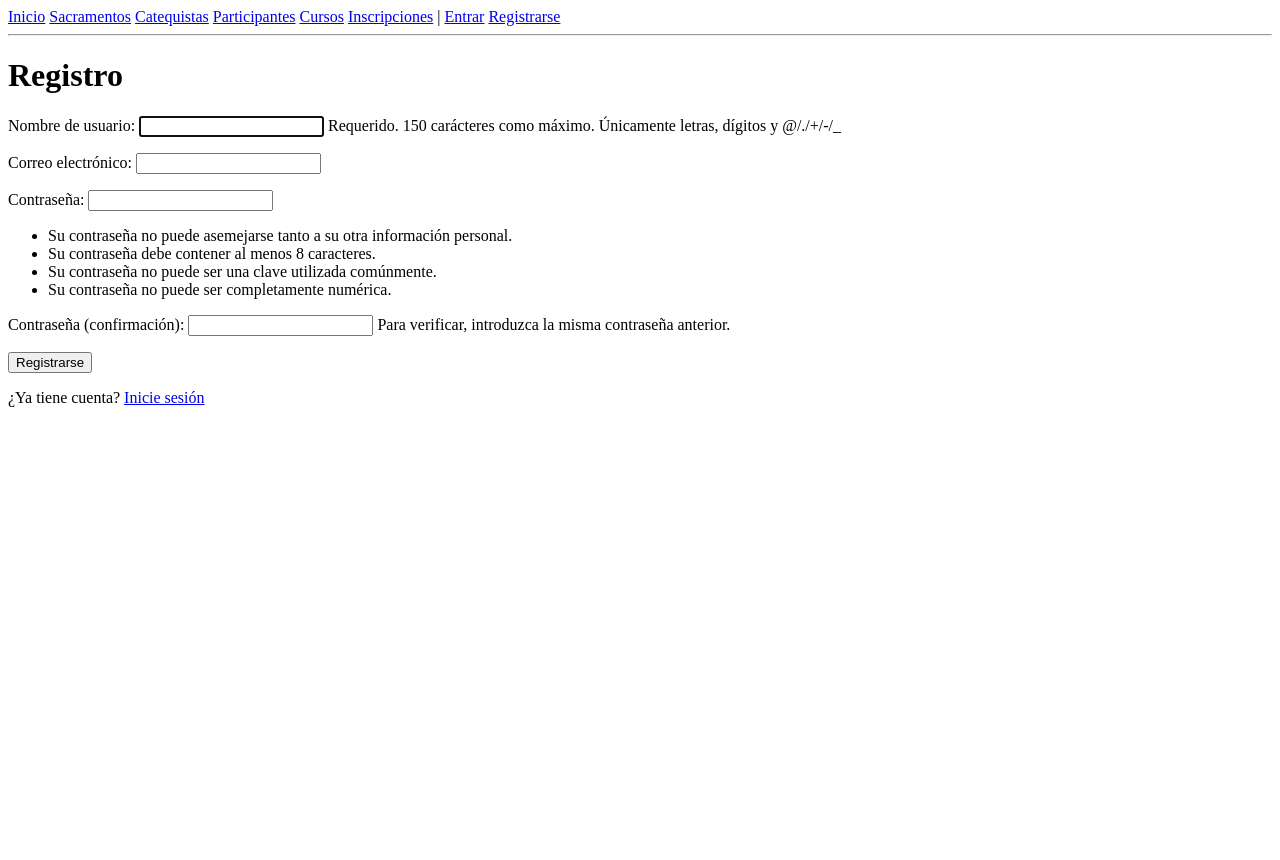
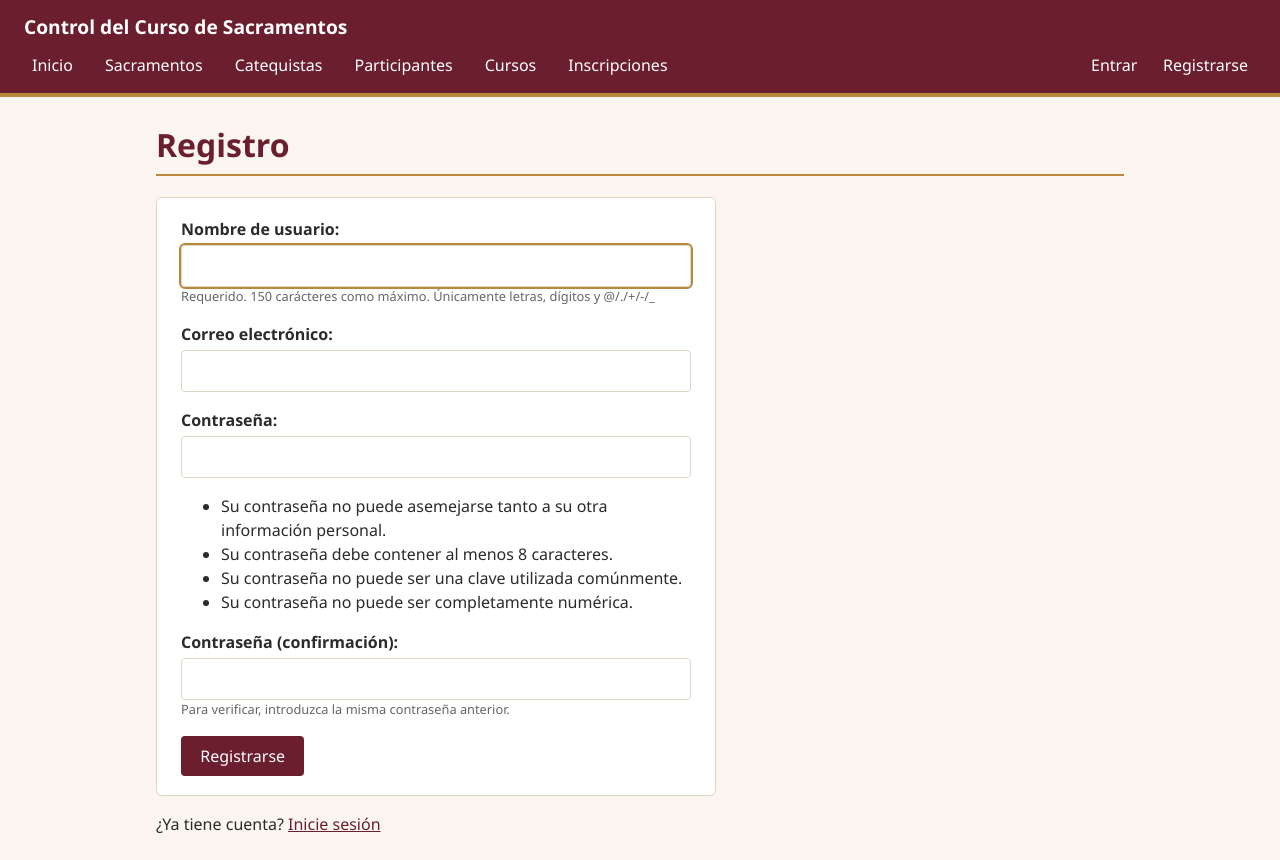
Before and after one commit to Anahi99/Proyecto_Curso_Iglesia, a Django app: page /registro/ in a window 1280 px wide. Before the commit the page ends 407 px from the top, so only its background shows below. Run offline with Django 5.2, Linux system fonts and the light colour scheme.

Commit message:
feat (2026-11-25): estilos CSS con archivos estáticos propios

```diff
--- /dev/null
+++ b/catequesis/static/catequesis/css/estilos.css
@@ -0,0 +1,274 @@
+:root {
+    --vino: #6b1e2e;
+    --vino-oscuro: #4a1420;
+    --crema: #faf6ef;
+    --dorado: #b8893b;
+    --texto: #2b2b2b;
+    --borde: #e0d6c6;
+    --exito: #2e7d4f;
+    --error: #b3261e;
+}
+
+* {
+    box-sizing: border-box;
+}
+
+body {
+    margin: 0;
+    font-family: "Segoe UI", Arial, sans-serif;
+    background: var(--crema);
+    color: var(--texto);
+    line-height: 1.5;
+}
+
+/* ---------- Cabecera y menú ---------- */
+.cabecera {
+    background: var(--vino);
+    color: #fff;
+    padding: 0.8rem 1.5rem;
+    border-bottom: 4px solid var(--dorado);
+}
+
+.marca {
+    display: block;
+    font-size: 1.2rem;
+    font-weight: bold;
+    margin-bottom: 0.5rem;
+}
+
+.menu {
+    display: flex;
+    flex-wrap: wrap;
+    align-items: center;
+    gap: 0.4rem 1rem;
+}
+
+.menu a {
+    color: #fff;
+    text-decoration: none;
+    padding: 0.2rem 0.5rem;
+    border-radius: 4px;
+}
+
+.menu a:hover {
+    background: var(--vino-oscuro);
+}
+
+.sesion {
+    margin-left: auto;
+    display: flex;
+    align-items: center;
+    gap: 0.6rem;
+}
+
+.sesion form {
+    display: inline;
+}
+
+.sesion button {
+    background: var(--dorado);
+    color: #fff;
+    border: none;
+    padding: 0.3rem 0.8rem;
+    border-radius: 4px;
+    cursor: pointer;
+}
+
+.sesion button:hover {
+    background: #9b722f;
+}
+
+/* ---------- Contenido ---------- */
+.contenedor {
+    max-width: 1000px;
+    margin: 1.5rem auto;
+    padding: 0 1rem;
+}
+
+h1 {
+    color: var(--vino);
+    border-bottom: 2px solid var(--dorado);
+    padding-bottom: 0.3rem;
+}
+
+h2 {
+    color: var(--vino-oscuro);
+    margin-top: 1.8rem;
+}
+
+a {
+    color: var(--vino);
+}
+
+hr {
+    display: none;
+}
+
+/* ---------- Mensajes ---------- */
+.mensajes {
+    list-style: none;
+    padding: 0;
+    margin: 0 0 1rem;
+}
+
+.mensajes li {
+    padding: 0.7rem 1rem;
+    border-radius: 4px;
+    margin-bottom: 0.5rem;
+    background: #fff;
+    border-left: 5px solid var(--dorado);
+}
+
+.mensajes li.success {
+    border-left-color: var(--exito);
+    background: #eaf5ee;
+}
+
+.mensajes li.error {
+    border-left-color: var(--error);
+    background: #fbeceb;
+}
+
+/* ---------- Tablas ---------- */
+table {
+    width: 100%;
+    border-collapse: collapse;
+    background: #fff;
+}
+
+table, th, td {
+    border: 1px solid var(--borde);
+}
+
+th {
+    background: var(--vino);
+    color: #fff;
+    text-align: left;
+}
+
+th, td {
+    padding: 0.6rem 0.8rem;
+}
+
+tr:nth-child(even) td {
+    background: #fdfaf5;
+}
+
+/* ---------- Botones-enlace (sin tocar las plantillas) ---------- */
+a[href$="/nuevo/"],
+a[href$="/nueva/"] {
+    display: inline-block;
+    background: var(--vino);
+    color: #fff;
+    text-decoration: none;
+    padding: 0.4rem 0.9rem;
+    border-radius: 4px;
+}
+
+a[href$="/nuevo/"]:hover,
+a[href$="/nueva/"]:hover {
+    background: var(--vino-oscuro);
+}
+
+a[href$="/editar/"] {
+    color: var(--dorado);
+    font-weight: bold;
+}
+
+a[href$="/eliminar/"] {
+    color: var(--error);
+    font-weight: bold;
+}
+
+td a {
+    margin-right: 0.6rem;
+}
+
+/* ---------- Formularios ---------- */
+main form {
+    background: #fff;
+    border: 1px solid var(--borde);
+    border-radius: 6px;
+    padding: 1.2rem 1.5rem;
+    max-width: 560px;
+}
+
+main form p {
+    margin: 0 0 1rem;
+}
+
+main form label {
+    display: block;
+    font-weight: bold;
+    margin-bottom: 0.25rem;
+}
+
+main form input[type="text"],
+main form input[type="email"],
+main form input[type="password"],
+main form input[type="number"],
+main form input[type="date"],
+main form select,
+main form textarea {
+    width: 100%;
+    padding: 0.5rem;
+    border: 1px solid var(--borde);
+    border-radius: 4px;
+    font: inherit;
+}
+
+main form input:focus,
+main form select:focus,
+main form textarea:focus {
+    outline: 2px solid var(--dorado);
+}
+
+main form input[type="checkbox"] {
+    width: auto;
+}
+
+main form button {
+    background: var(--vino);
+    color: #fff;
+    border: none;
+    padding: 0.5rem 1.2rem;
+    border-radius: 4px;
+    cursor: pointer;
+    font: inherit;
+}
+
+main form button:hover {
+    background: var(--vino-oscuro);
+}
+
+.errorlist {
+    list-style: none;
+    padding: 0;
+    margin: 0 0 0.3rem;
+    color: var(--error);
+    font-size: 0.9rem;
+}
+
+.helptext {
+    display: block;
+    font-size: 0.8rem;
+    color: #666;
+}
+
+.helptext ul {
+    margin: 0.3rem 0 0;
+    padding-left: 1.2rem;
+}
+
+/* ---------- Pantallas pequeñas ---------- */
+@media (max-width: 700px) {
+    .sesion {
+        margin-left: 0;
+        width: 100%;
+    }
+
+    table {
+        display: block;
+        overflow-x: auto;
+    }
+}
--- a/catequesis/templates/catequesis/base.html
+++ b/catequesis/templates/catequesis/base.html
@@ -1,11 +1,16 @@
+{% load static %}
 <!DOCTYPE html>
 <html lang="es">
 <head>
     <meta charset="UTF-8">
+    <meta name="viewport" content="width=device-width, initial-scale=1">
     <title>{% block titulo %}Curso de Sacramentos{% endblock %}</title>
+    <link rel="stylesheet" href="{% static 'catequesis/css/estilos.css' %}">
 </head>
 <body>
-    <nav>
+    <header class="cabecera">
+        <span class="marca">Control del Curso de Sacramentos</span>
+        <nav class="menu">
             <a href="{% url 'home' %}">Inicio</a>
             <a href="{% url 'sacramento_list' %}">Sacramentos</a>
             <a href="{% url 'catequista_list' %}">Catequistas</a>
@@ -13,27 +18,31 @@
             <a href="{% url 'curso_list' %}">Cursos</a>
             <a href="{% url 'inscripcion_list' %}">Inscripciones</a>
 
+            <div class="sesion">
                 {% if user.is_authenticated %}
-        |   Usuario: <strong>{{ user.username }}</strong>
-            <form method="post" action="{% url 'logout' %}" style="display:inline">
+                    <span>Usuario: <strong>{{ user.username }}</strong></span>
+                    <form method="post" action="{% url 'logout' %}">
                         {% csrf_token %}
                         <button type="submit">Salir</button>
                     </form>
                 {% else %}
-        |   <a href="{% url 'login' %}">Entrar</a>
+                    <a href="{% url 'login' %}">Entrar</a>
                     <a href="{% url 'registro' %}">Registrarse</a>
                 {% endif %}
+            </div>
         </nav>
-    <hr>
+    </header>
 
+    <main class="contenedor">
         {% if messages %}
-        <ul>
+            <ul class="mensajes">
                 {% for message in messages %}
-                <li>{{ message }}</li>
+                    <li class="{{ message.tags }}">{{ message }}</li>
                 {% endfor %}
             </ul>
         {% endif %}
 
         {% block contenido %}{% endblock %}
+    </main>
 </body>
 </html>
```
Lines whose indentation alone changed are shown as unchanged.
